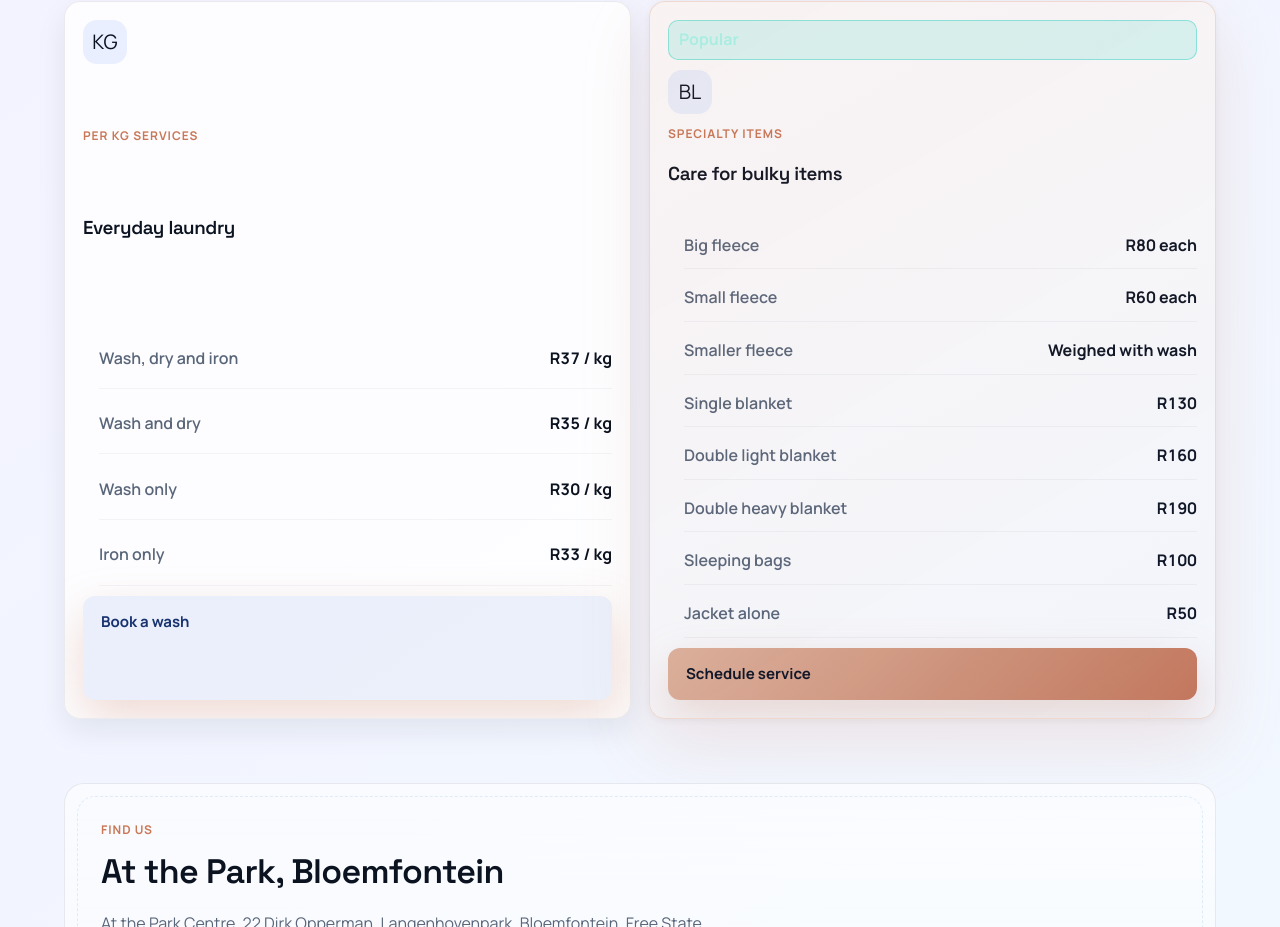
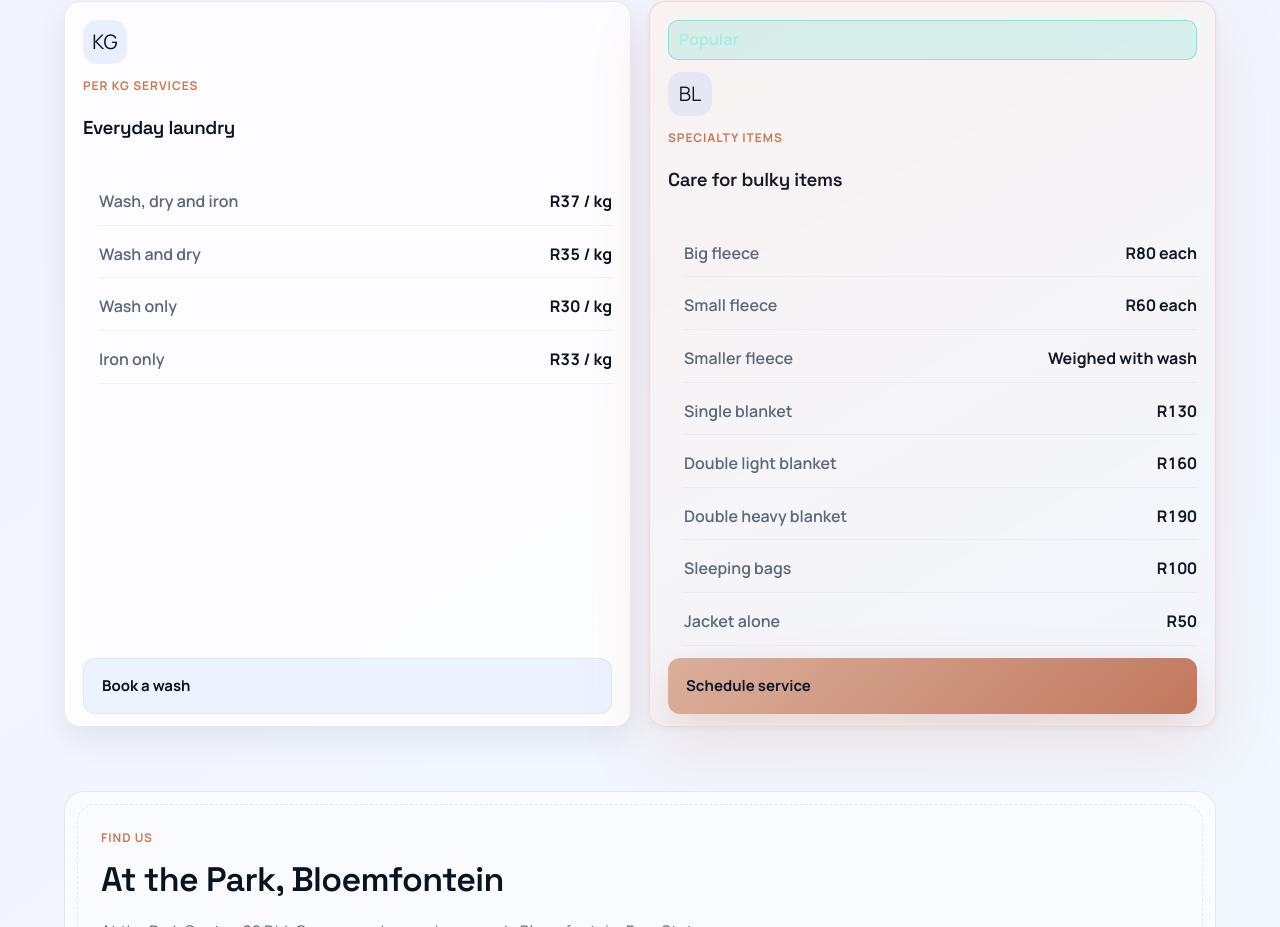
Before and after one commit to K9hand/at-the-park-laundry, a plain HTML site: page index.html in a window 1280 px wide. Shown: the part 2420-3347 px from the top of the page. Drawn offline with Linux system fonts and the light colour scheme.

Commit message:
Pricing: align CTAs to bottom of cards and standardize size/height

```diff
--- a/styles.css
+++ b/styles.css
@@ -928,8 +928,10 @@ button:disabled {
 }
 
 .price-card {
-  display: grid;
-  gap: 10px;
+  display: flex;
+  flex-direction: column;
+  gap: 12px;
+  padding-bottom: 12px;
 }
 
 .price-card .cta.full {
@@ -939,6 +941,31 @@ button:disabled {
   padding: 14px 18px;
   border-radius: 12px;
   font-size: 15px;
+}
+
+/* Ensure price card CTAs have a consistent size and alignment */
+.price-card .cta.full,
+.price-card .cta.full.ghost {
+  display: inline-flex;
+  align-items: center;
+  justify-content: flex-start;
+  width: 100%;
+  height: 56px;
+  padding: 14px 18px;
+  border-radius: 12px;
+}
+
+.price-card .cta.full.ghost {
+  /* ghost variant should look a bit lighter but match sizing */
+  background: rgba(235, 241, 255, 0.9);
+  border: 1px solid rgba(28, 126, 214, 0.08);
+  color: var(--ink);
+  box-shadow: none;
+}
+
+/* Pin CTAs to the bottom of the card so they align across columns */
+.price-card .cta.full {
+  margin-top: auto;
 }
 
 @media (max-width: 640px) {
```
